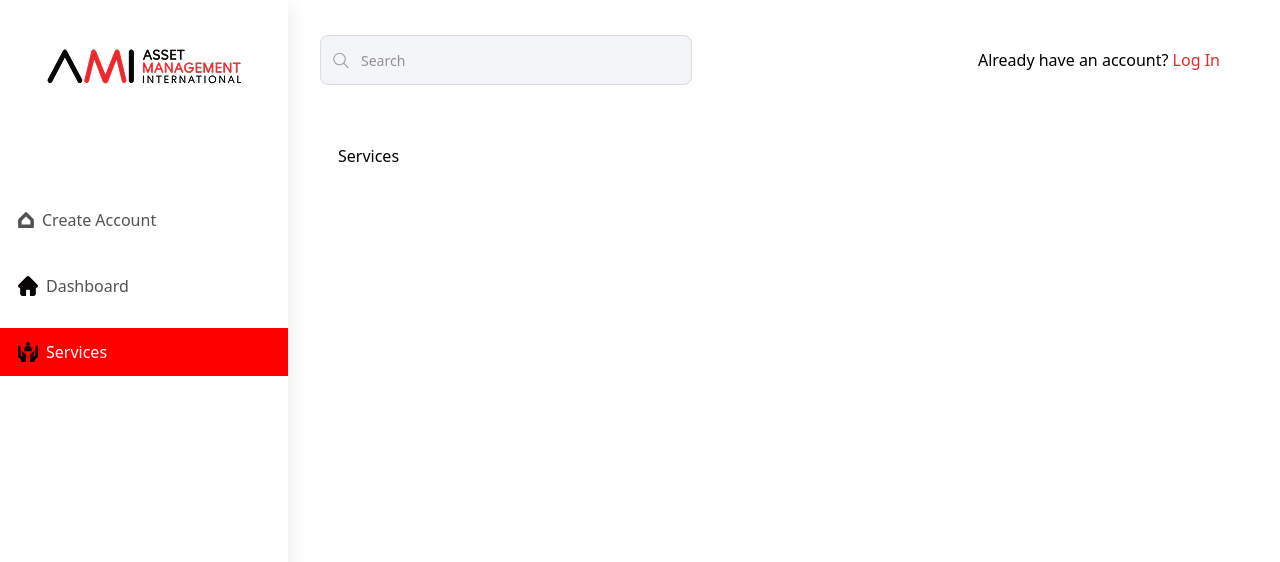
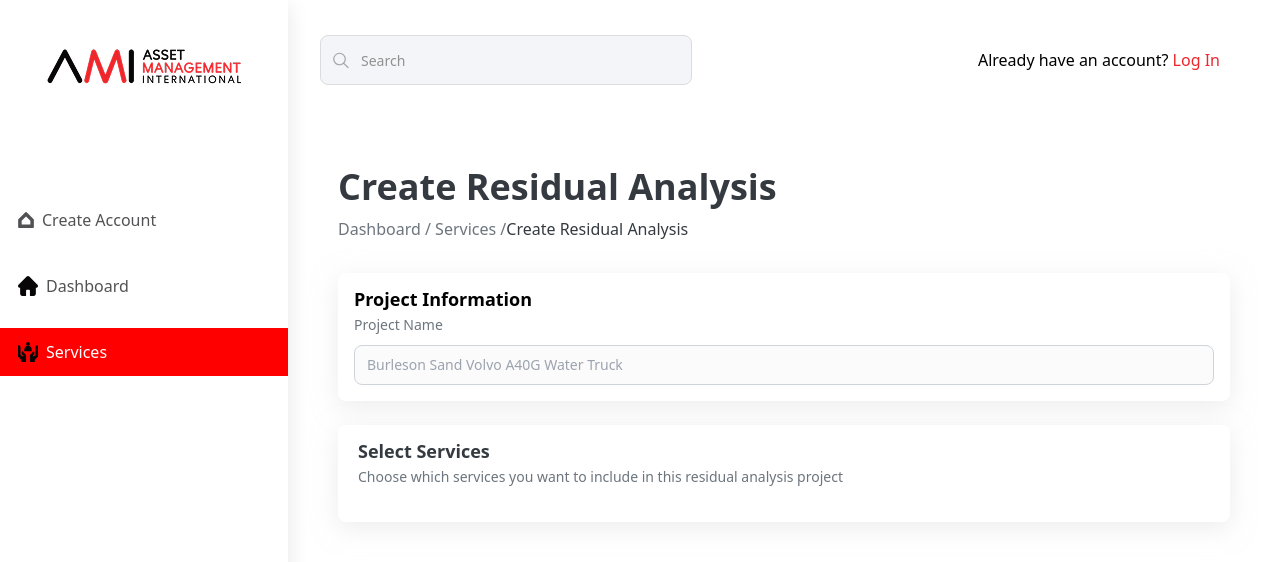
Before and after one commit to arakash-developer/headless, a React (Vite) app: page /services in a window 1280 px wide. Shown: the top 562 px of the page. Built offline with nearby package versions, Linux system fonts and the light colour scheme.

Commit message:
feat: enhance Services component layout and styling, add project information section

```diff
--- a/src/component/Services.jsx
+++ b/src/component/Services.jsx
@@ -1,9 +1,31 @@
-import React from 'react'
-
 const Services = () => {
   return (
-    <div>Services</div>
-  )
-}
+    <>
+      <div className="mt-5">
+        <h1 className="font-semibold text-4xl leading-[125%] text-[#343a40]">
+          Create Residual Analysis
+        </h1>
+        <p className="font-normal text-base leading-[150%] text-[var(--text-secondary)] mt-2">
+          Dashboard / Services /
+          <span className="text-[--text-normal]">Create Residual Analysis</span>
+        </p>
+      </div>
+      <div className="mt-8 pt-3 px-4 pb-4 bg-[var(--secondary] servicecard rounded-[8px]">
+        <h2 className='text-[var(--Text-Normal)] text-lg not-italic font-semibold leading-7'>Project Information</h2>
+        <p className='font-medium text-sm leading-[171%] text-[var(--text-secondary)]'>Project Name</p>
+        <input
+          type="text"
+          name=""
+          placeholder="Burleson Sand Volvo A40G Water Truck"
+          className='py-2 px-3 mt-2 w-full h-[40px] bg-[var(--background)] border border-[var(--neutral-400)] rounded-[8px] text-sm leading-[171%] text-[#495057]'
+        />
+      </div>
+      <div className="pt-3 pb-[33px] pl-5 mt-6 bg-[var(--secondary)] servicecard rounded-[8px]">
+        <h3 className='font-semibold text-lg leading-[156%] text-[var(--text-normal)]'>Select Services</h3>
+        <p className='font-normal text-sm leading-[171%] text-[var(--text-secondary)]'>Choose which services you want to include in this residual analysis project</p>
+      </div>
+    </>
+  );
+};
 
-export default Services
+export default Services;
--- a/src/index.css
+++ b/src/index.css
@@ -2,6 +2,27 @@
 @tailwind components;
 @tailwind utilities;
 
+:root {
+	--primary: #ed272c;
+	--primary: #080607;
+	--secondary: #fff;
+	--background: #fbfbfb;
+	--pop-up: #e9e9e9;
+	--gray: #6f7482;
+	--field-color: #f4f5f9;
+	--neutral: #e9ecef;
+	--positive: #12b76a;
+	--label-color: #9e9e9e;
+	--error: #8d6e63;
+	--text-normal: #343a40;
+	--text-secondary: #6c757d;
+	--text-disabled: #adb5bd;
+	--neutral-400: #ced4da;
+	--neutral-100: #f8f9fa;
+	--neutral-200: #e9ecef;
+	--button-disabled: #e9ecef;
+	--gray: #6f7482;
+}
 html,
 body {
   height: 100%;
@@ -36,3 +57,6 @@ img {
 .companyregform {
   box-shadow: 0px 6px 25px 0px rgba(0, 0, 0, 0.1);
 }
+.servicecard{
+box-shadow: 0px 6px 25px 0px rgba(219, 220, 222, 0.50);
+}
```
